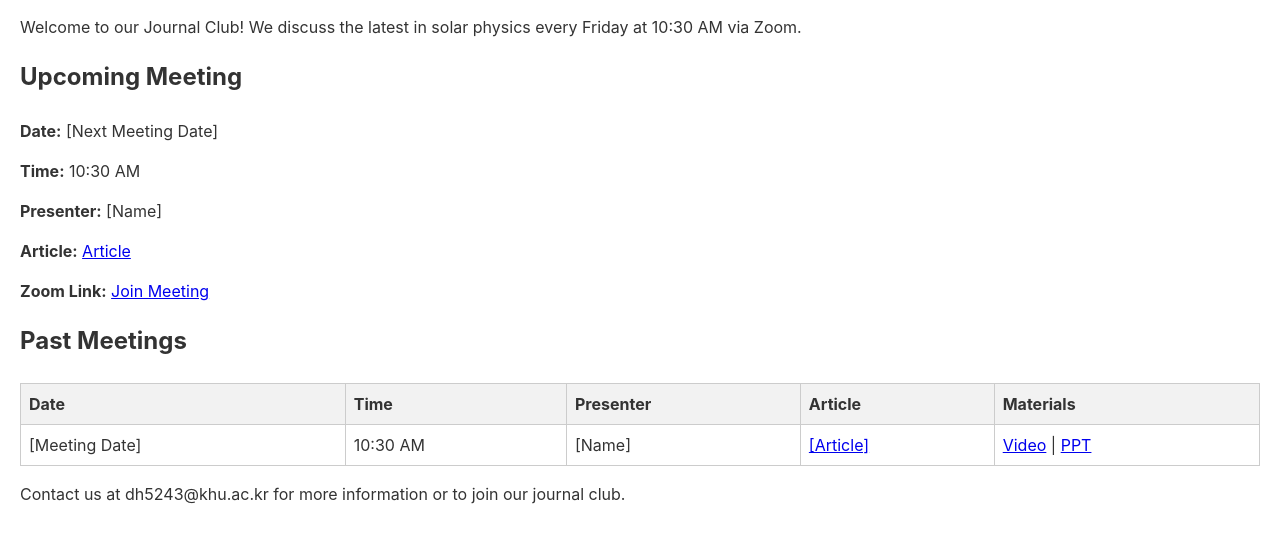
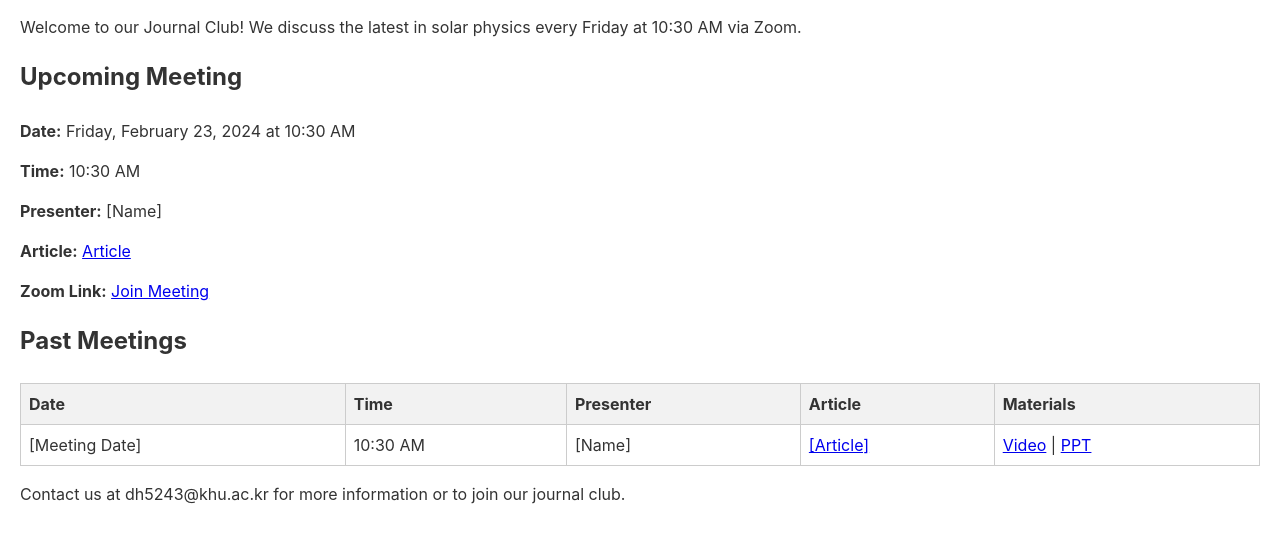
Before and after one commit to SolarPhysics/SolarPhysics.github.io, a plain HTML site: page index.html in a window 1280 px wide. Shown: the part 106-648 px from the top of the page. Drawn offline with Linux system fonts and the light colour scheme.

Commit message:
Update index.html

```diff
--- a/index.html
+++ b/index.html
@@ -43,7 +43,7 @@
 
     <section id="upcoming-meeting">
         <h2>Upcoming Meeting</h2>
-        <p><strong>Date:</strong> [Next Meeting Date]</p>
+        <p><strong>Date:</strong> <span id="next-meeting-date">[Next Meeting Date]</span></p>
         <p><strong>Time:</strong> 10:30 AM</p>
         <p><strong>Presenter:</strong> [Name]</p>
         <p><strong>Article:</strong> <a href="[Paper URL]">Article</a></p>
@@ -80,9 +80,21 @@
     </table>
     </section>
 
-
     <footer>
         <p>Contact us at dh5243@khu.ac.kr for more information or to join our journal club.</p>
     </footer>
+
+    <script>
+        function getNextFridayDate() {
+            const today = new Date();
+            const nextFriday = new Date(today);
+            nextFriday.setDate(today.getDate() + (5 - today.getDay() + 7) % 7 || 7); // Calculate next Friday
+            nextFriday.setHours(10, 30, 0); // Set time to 10:30 AM
+            return nextFriday.toLocaleDateString('en-US', { weekday: 'long', year: 'numeric', month: 'long', day: 'numeric' }) + ' at 10:30 AM';
+        }
+
+        document.getElementById('next-meeting-date').textContent = getNextFridayDate();
+    </script>
+
 </body>
 </html>
```
